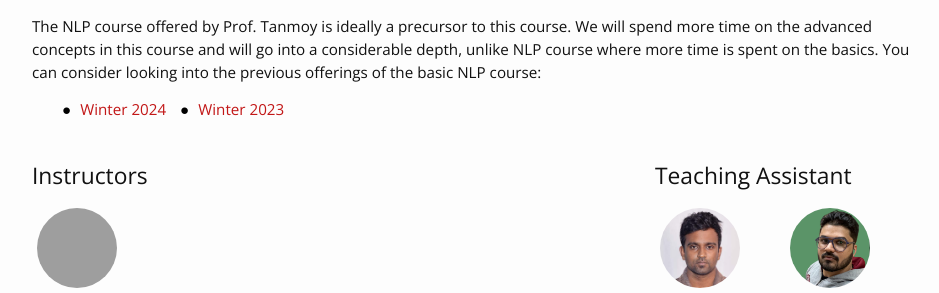
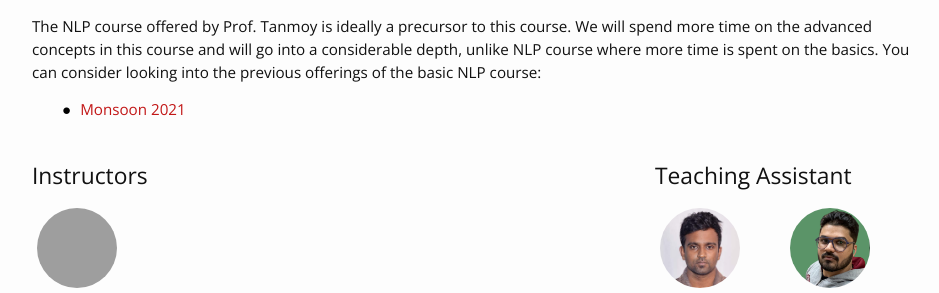
Before and after one commit to lcs2-iitd/ELL409-2401, a Jekyll site: the page built from index.md, in a window 1280 px wide, cut to the strip 786-1079 px from the top of the page. Shown: the whole strip, without its empty margins (163-1102 px from the left). Built offline with Jekyll 4.4.1, drawn with Linux system fonts in a browser that asks for light colours; nearby versions of some CDN libraries; grey boxes are pictures that could not be loaded.

Commit message:
Update previous_offering.yml

```diff
--- a/_data/previous_offering.yml
+++ b/_data/previous_offering.yml
@@ -1,6 +1,3 @@
 offerings:
-  - title: Winter 2024
-    url: https://sites.google.com/view/ell881
-
-  - title: Winter 2023
-    url: https://sites.google.com/view/ell881-iitd/home
+  - title: Monsoon 2021
+    url: https://sites.google.com/iiitd.ac.in/machine-learning-pg-21/home
```
